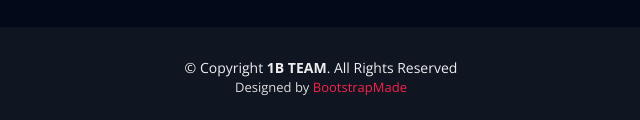
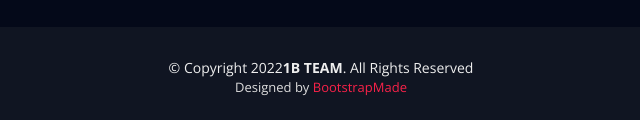
Before and after one commit to jovanshelomo/proyek-B1, a plain HTML site: page index.html in a window 1280 px wide. Shown: the part 6352-6472 px from the top of the page, 319-959 px from the left. Drawn offline with nearby package versions, Linux system fonts and the light colour scheme.

Commit message:
add year to the copyright

```diff
--- a/index.html
+++ b/index.html
@@ -605,7 +605,7 @@
 
     <div class="container">
       <div class="copyright">
-        &copy; Copyright <strong>1B TEAM</strong>. All Rights Reserved
+        &copy; Copyright 2022<strong>1B TEAM</strong>. All Rights Reserved
       </div>
       <div class="credits">
         <!--
```
Also changed, not shown: speaker-details.html (+1 -1 lines).
